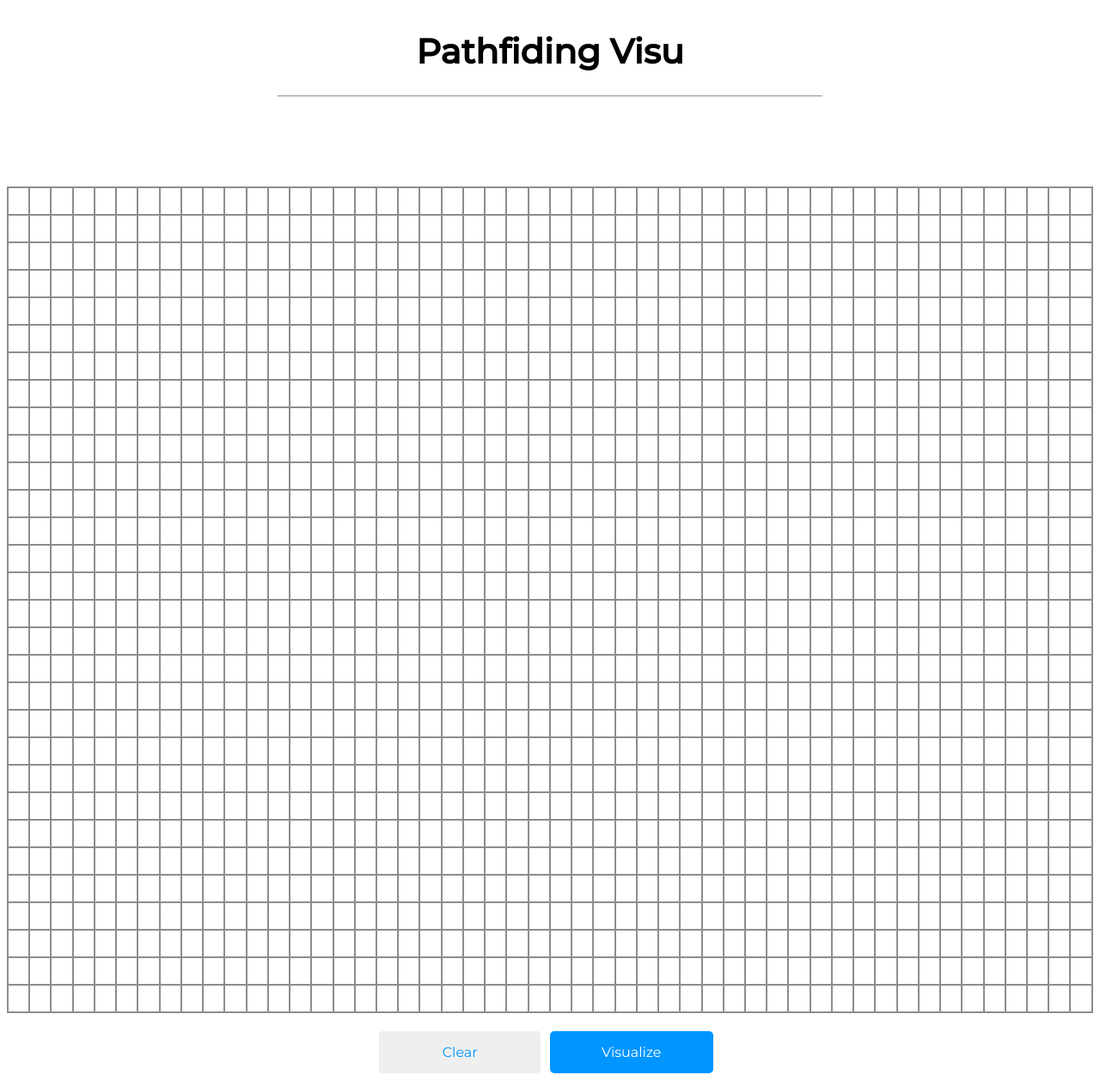
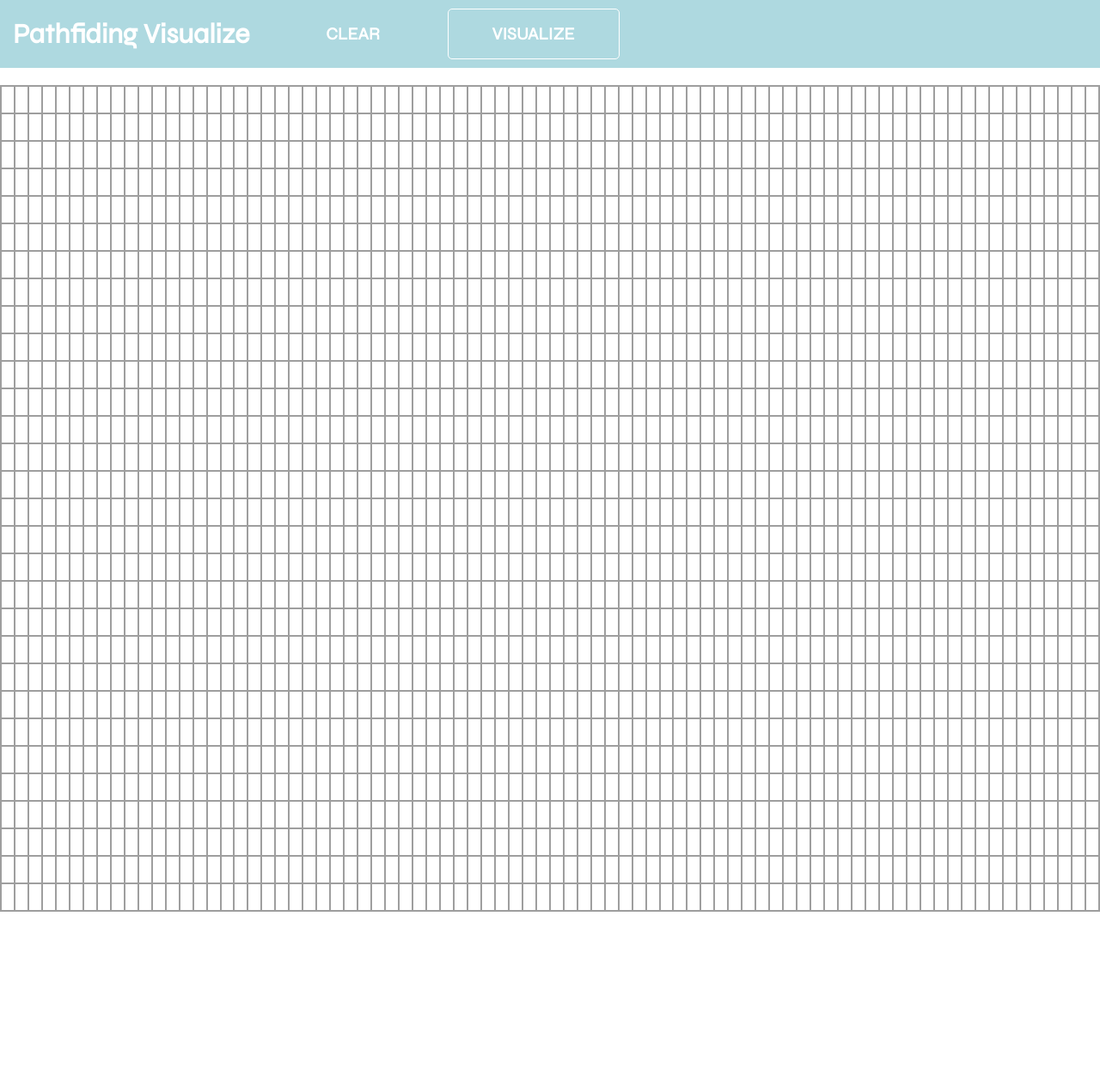
Before and after one commit to hugoBuissez/pathfinder-vizu, a plain HTML site: page public/index.html in a window 1280 px wide. Shown: the whole page at 86% size. After the commit the page ends 1081 px from the top, so only its background shows below. Drawn offline with nearby package versions, Linux system fonts and the light colour scheme.

Commit message:
UI changed + bug bfs

```diff
--- a/public/index.html
+++ b/public/index.html
@@ -1,14 +1,14 @@
 <!DOCTYPE html>
 <html>
   <head>
-    <title>Pathfiding-visu</title>
+    <title>PathfidingVisual</title>
   </head>
 
   <meta charset="UTF-8" />
 
   <link rel="stylesheet" type="text/css" href="style.css" />
   <link
-    href="https://fonts.googleapis.com/css2?family=Montserrat:wght@400;500&display=swap"
+    href="https://fonts.googleapis.com/css2?family=Syne&display=swap"
     rel="stylesheet"
   />
 
@@ -22,20 +22,16 @@
 
   <body>
     <header>
-      <h1>Pathfiding Visu</h1>
-      <hr />
-      <span id="res">...</span>
+      <h1>Pathfiding Visualize</h1>
+      <div class="buttons">
+        <button id="clearBtn" class="bout">Clear</button>
+
+        <button id="btn" class="bout">Visualize</button>
+      </div>
     </header>
 
     <table id="myTable">
       <tbody></tbody>
     </table>
-    <div class="bottom">
-      <button id="clearBtn" class="bout">Clear</button>
-
-      <button id="btn" class="bout">Visualize</button>
-    </div>
-
-    <div class="test"></div>
   </body>
 </html>
--- a/public/style.css
+++ b/public/style.css
@@ -1,34 +1,44 @@
 * {
-  font-family: "Montserrat", sans-serif;
+  font-family: "Syne", sans-serif;
 }
 
-header {
-  font-size: 20px;
-  font-weight: 500;
-  display: flex;
-  flex-direction: column;
-  justify-content: center;
-  align-items: center;
+html,
+body {
+  margin: 0;
 }
 
 #res {
   margin: 30px auto;
-  font-size: 20px;
+  font-size: 16px;
+}
+
+header {
+  height: 10%;
+  background-color: #aed9e0;
+  margin: 0;
+  display: flex;
+  align-items: center;
+  flex-direction: row;
+  padding: 10px 15px;
+  justify-content: flex-start;
 }
 
 header > h1 {
-  text-align: center;
+  margin: 0;
+  font-size: 2em;
+  color: white;
 }
 
 table {
   border-collapse: collapse;
+  table-layout: fixed;
   margin: 20px auto;
 }
 
 td {
   height: 30px;
   width: 30px;
-  border: 2px solid rgb(141, 141, 141);
+  border: 2px solid #9e9e9e;
   padding: 0;
   margin: 12px 12px 12px 12px;
   transition: all 0.2s ease-in-out;
@@ -52,11 +62,11 @@ hr {
 }
 
 .startNode {
-  background-color: #77dd77;
+  background-color: #b8f2e6;
 }
 
 .endNode {
-  background-color: #c9111c;
+  background-color: #ffa69e;
 }
 
 .wallNode {
@@ -64,49 +74,53 @@ hr {
 }
 
 .active {
-  background-color: #0077cc;
+  background-color: #aed9e0;
 }
 
 .visited {
-  background-color: #ccc;
+  background-color: #faf3dd;
 }
 
-.bottom {
-  width: 100%;
+.buttons {
   display: flex;
   justify-content: center;
   align-items: center;
-  margin-top: 20px;
+  margin-left: 20px;
 }
 
 .bout {
   border: none;
   border-radius: 5px;
-  padding: 15px 32px;
+  padding: 16px 22px;
   text-align: center;
   text-decoration: none;
   display: inline-block;
-  font-size: 16px;
-  width: 15%;
+  font-size: 20px;
+  width: 200px;
   cursor: pointer;
   margin-right: 10px;
+  text-transform: uppercase;
+  font-weight: bolder;
 }
 
 #btn {
-  background-color: #0095ff;
+  border: 1px solid #fff;
+  background-color: transparent;
   color: white;
 }
 
 #clearBtn {
-  color: #0095ff;
-  border: 1px solid white;
+  color: white;
+  border: 1px solid transparent;
+  background-color: transparent;
 }
 
 #clearBtn:hover {
-  border: 1px solid #0077cc;
+  color: #b8f2e6;
 }
 
 #btn:hover {
-  background-color: #0077cc;
+  border-color: #b8f2e6;
+  background-color: #b8f2e6;
   transition: 0.3s;
 }
--- a/src/index.js
+++ b/src/index.js
@@ -29,7 +29,7 @@ function createBoard() {
   for (let index = 0; index < 30; index++) {
     var row = $("<tr></tr>");
 
-    for (let j = 0; j < 50; j++) {
+    for (let j = 0; j < 80; j++) {
       var data = $(`<td id='${id}'></td>`);
       row.append(data);
       id++;
@@ -107,7 +107,8 @@ function wallHandler() {
       $(event.target)
         .removeClass("wallNode")
         .removeClass("visited")
-        .removeClass("hasAnim");
+        .removeClass("hasAnim")
+        .removeClass("pass");
     }
   });
 
@@ -169,7 +170,9 @@ function animTrace(visited, path) {
       function () {
         animClass("visited", $(visited[i]));
         if (i === visited.length - 1) {
-          animPath(path);
+          setTimeout(() => {
+            animPath(path);
+          }, 500);
         }
       },
       i * 10,
```
